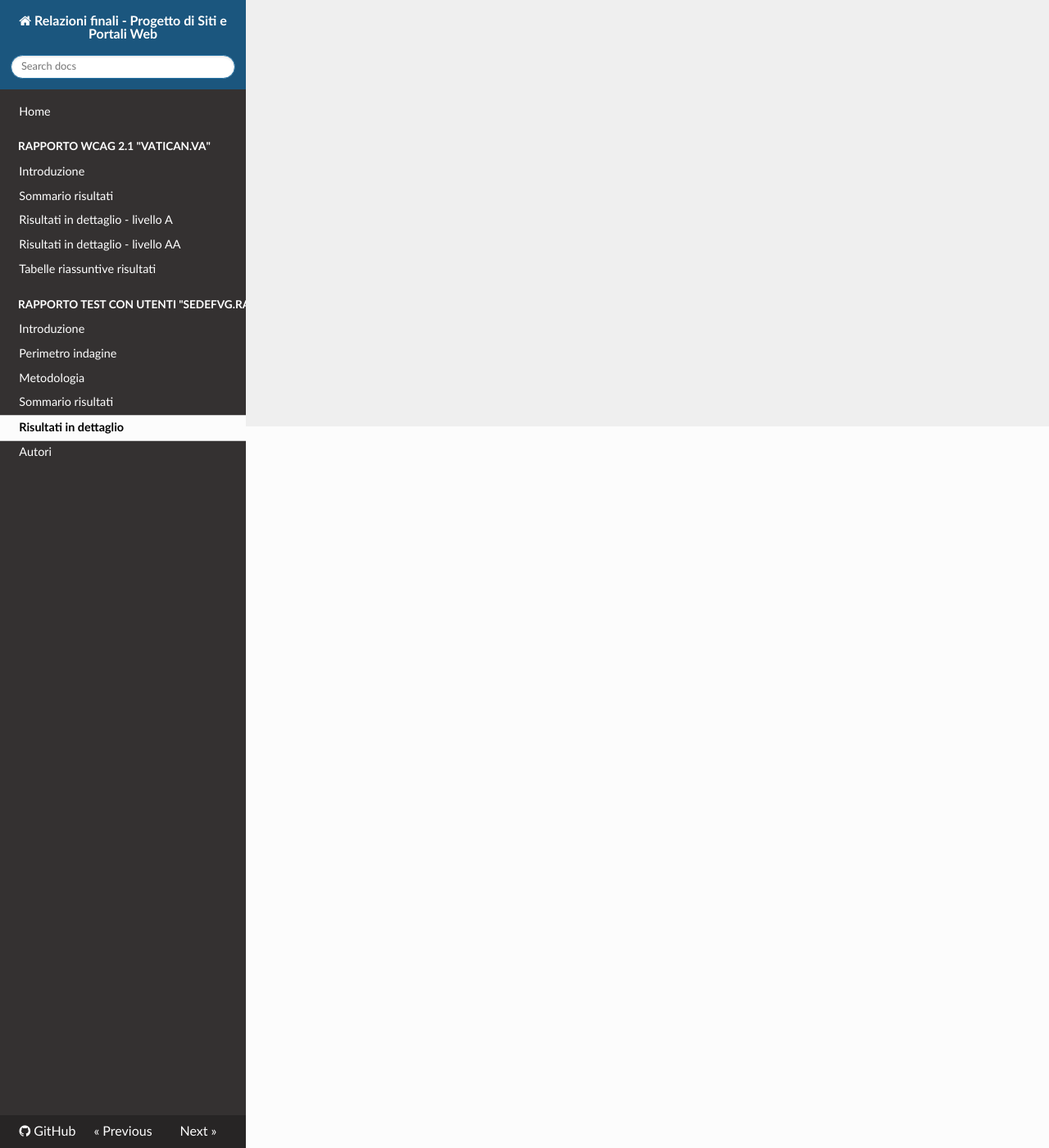
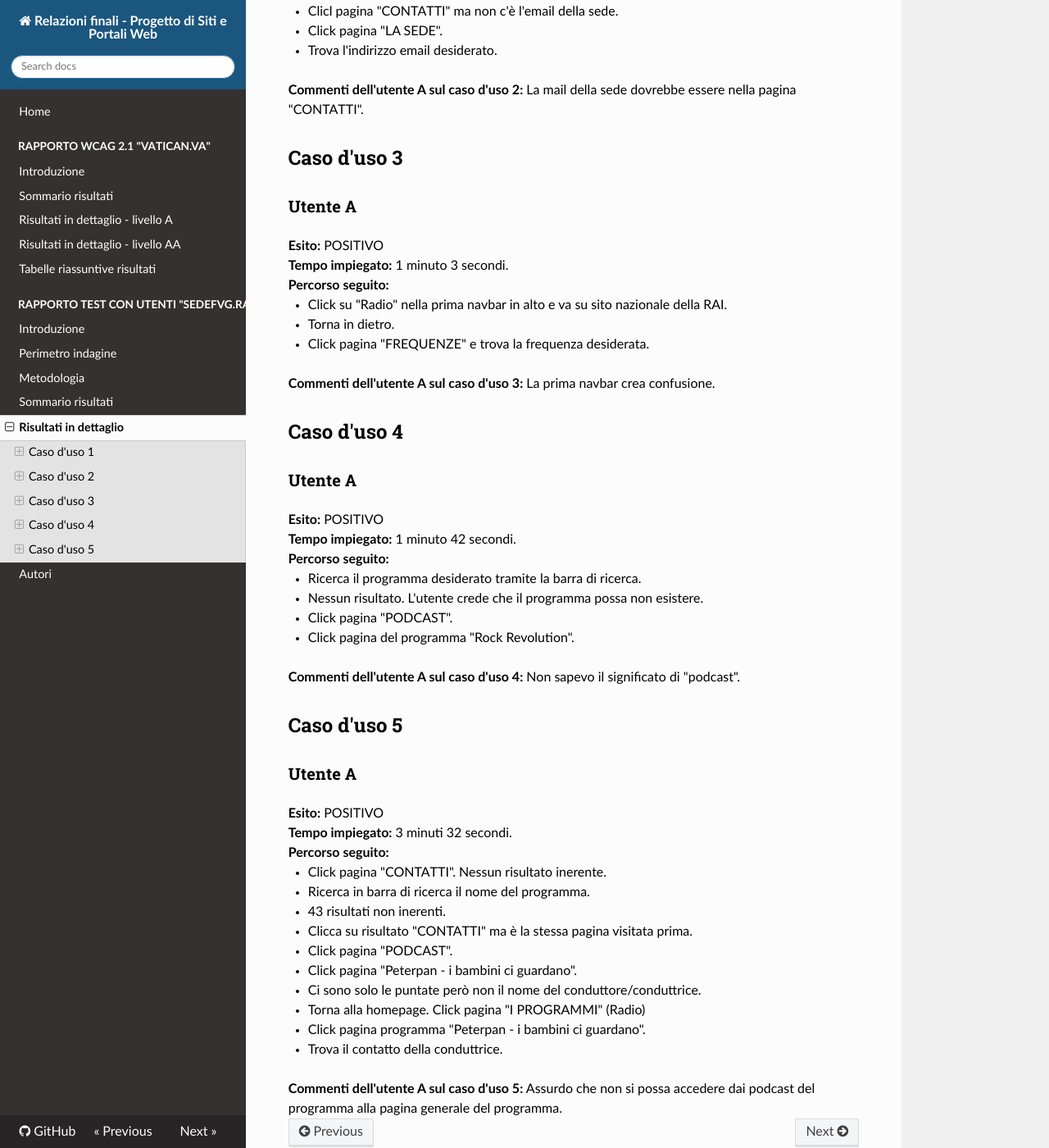
Before and after one commit to amosth/MA0175-Progetto-di-Siti-Web, an MkDocs documentation site: the page built from docs/ut_sedefvg_dettaglio.md, in a window 1280 px wide and 1400 px high, scrolled down 880 px. Shown: the whole window at 82% size. Built offline with MkDocs 1.6.1, drawn with Linux system fonts in a browser that asks for light colours; nearby versions of some CDN libraries; some of the changed text lies outside the part shown.

Commit message:
Aggiunge dettagli risultati dell'Utente A.

```diff
--- a/docs/ut_sedefvg_dettaglio.md
+++ b/docs/ut_sedefvg_dettaglio.md
@@ -7,3 +7,104 @@ authors:
     - Luca Dal Poz
 date: 2019-07-10
 ---
+
+# Risultati in dettaglio
+
+## Caso d'uso 1
+
+### Utente A
+
+**Esito:**  POSITIVO
+
+**Tempo impiegato:** 1 minuto 45 secondi
+
+**Percorso seguito:**
+
+- Ricerca nel campo "Ricerca" il telegiornale specificando giorno e mese.
+- Il campo di ricerca non si svuota, difficoltà nell'inserimento.
+- Riceve 43 risultati non inerenti.
+- Prova una nuova ricerca aggiungendo l'anno nella query.
+- Risultati diversi ma ancora non pertimenti.
+- Naviga fino a un box a metà pagina a destra con gli ultimi telegiornali e trova quello della sera prima.
+
+**Commenti dell'utente A sul caso d'uso 1:**
+Si aspettava di trovare il telegiornale tramite la ricerca. Non si riesce a tornare alla homepage dalla pagina di visualizzazione del telegiornale.
+
+## Caso d'uso 2
+
+### Utente A
+
+**Esito:** POSITIVO
+
+**Tempo impiegato:** 2 minuti 10 secondi
+
+**Percorso seguito:**
+
+- Controlla il footer ma non c'è l'indirizzo email desiderato.
+- Click pagina "CHI SIAMO".
+- Non c'è l'email della sede.
+- Clicl pagina "CONTATTI" ma non c'è l'email della sede.
+- Click pagina "LA SEDE".
+- Trova l'indirizzo email desiderato.
+
+**Commenti dell'utente A sul caso d'uso 2:**
+La mail della sede dovrebbe essere nella pagina "CONTATTI".
+
+## Caso d'uso 3
+
+### Utente A
+
+**Esito:** POSITIVO
+
+**Tempo impiegato:** 1 minuto 3 secondi.
+
+**Percorso seguito:**
+
+- Click su "Radio" nella prima navbar in alto e va su sito nazionale della RAI.
+- Torna in dietro.
+- Click pagina "FREQUENZE" e trova la frequenza desiderata.
+
+**Commenti dell'utente A sul caso d'uso 3:**
+La prima navbar crea confusione.
+
+## Caso d'uso 4
+
+### Utente A
+
+**Esito:** POSITIVO
+
+**Tempo impiegato:** 1 minuto 42 secondi.
+
+**Percorso seguito:**
+
+- Ricerca il programma desiderato tramite la  barra di ricerca.
+- Nessun risultato. L'utente crede che il programma possa non esistere.
+- Click pagina "PODCAST".
+- Click pagina del programma "Rock Revolution".
+
+**Commenti dell'utente A sul caso d'uso 4:**
+Non sapevo il significato di "podcast".
+
+## Caso d'uso 5
+
+### Utente A
+
+**Esito:** POSITIVO
+
+**Tempo impiegato:** 3 minuti 32 secondi.
+
+**Percorso seguito:**
+
+- Click pagina "CONTATTI". Nessun risultato inerente.
+- Ricerca in barra di ricerca il nome del programma.
+- 43 risultati non inerenti.
+- Clicca su risultato "CONTATTI" ma è la stessa pagina visitata prima.
+- Click pagina "PODCAST".
+- Click pagina "Peterpan - i bambini ci guardano".
+- Ci sono solo le puntate però non il nome del conduttore/conduttrice.
+- Torna alla homepage. Click pagina "I PROGRAMMI" (Radio)
+- Click pagina programma "Peterpan - i bambini ci guardano".
+- Trova il contatto della conduttrice.
+
+**Commenti dell'utente A sul caso d'uso 5:**
+Assurdo che non si possa accedere dai podcast del programma alla pagina generale del programma.
```
